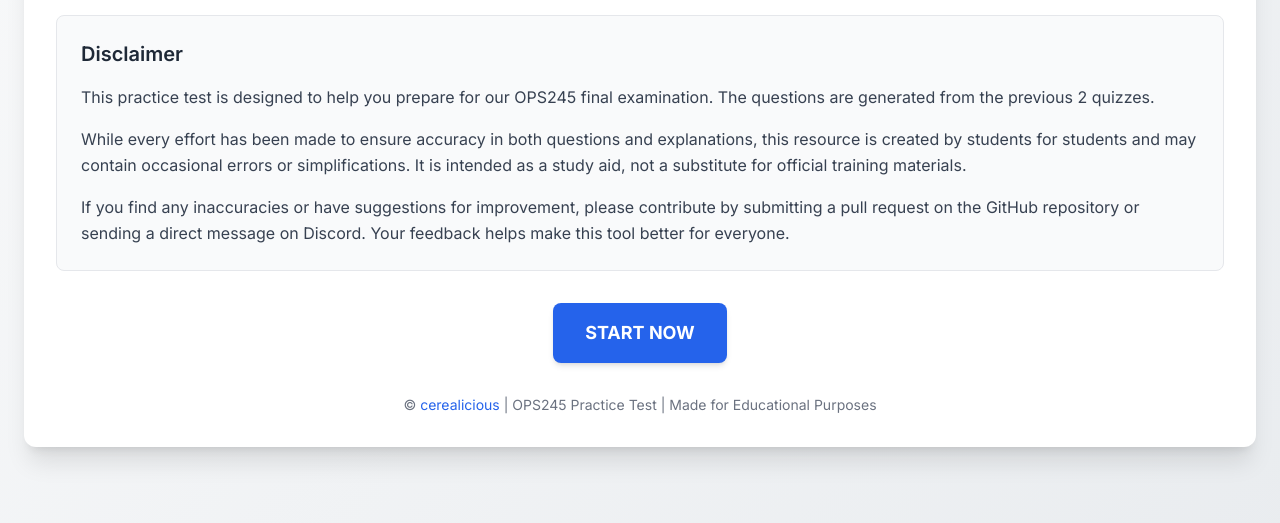
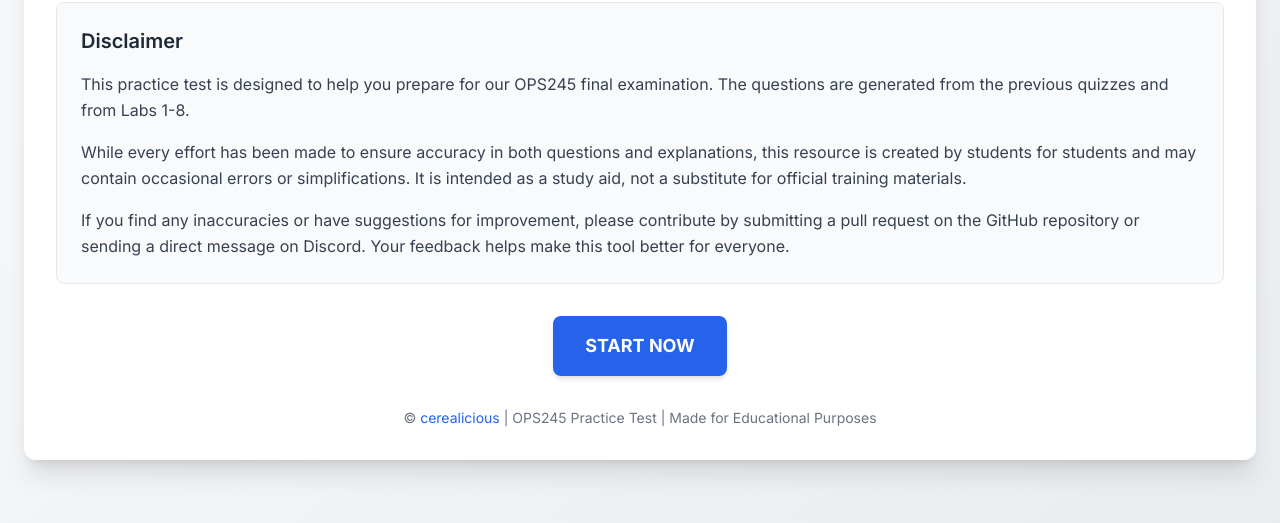
Before and after one commit to cerealicious/OPS245F, a plain HTML site: page index.html in a window 1280 px wide. Shown: the part 219-742 px from the top of the page. Drawn offline with nearby package versions, Linux system fonts and the light colour scheme.

Commit message:
Update index.html
Added more info to the disclaimer page

```diff
--- a/index.html
+++ b/index.html
@@ -30,7 +30,7 @@
             <h2 class="text-xl font-semibold text-gray-800 mb-4">Disclaimer</h2>
             <p class="text-gray-700 leading-relaxed mb-4">
                 This practice test is designed to help you prepare for our OPS245 final examination.
-                The questions are generated from the previous 2 quizzes.
+                The questions are generated from the previous quizzes and from Labs 1-8.
             </p>
             <p class="text-gray-700 leading-relaxed mb-4">
                 While every effort has been made to ensure accuracy in both questions and explanations,
@@ -65,4 +65,5 @@
     </div>
 </body>
 
+
 </html>
```
